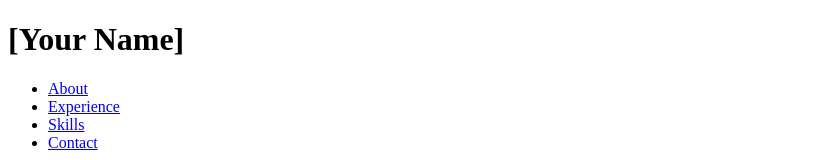
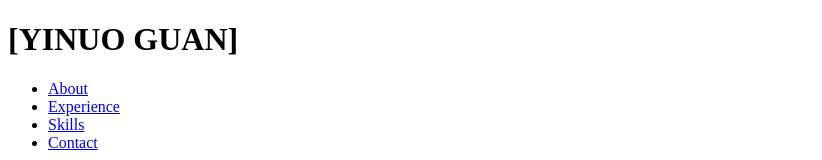
Before and after one commit to gxlcsgithub/inoa, a plain HTML site: page Shared/Resume.html in a window 1280 px wide. Shown: the top 160 px of the page, without its empty margins (0-822 px from the left). Drawn offline with Linux system fonts and the light colour scheme.

Commit message:
20230303 Final

```diff
--- a/Shared/Resume.html
+++ b/Shared/Resume.html
@@ -7,7 +7,7 @@
   </head>
   <body>
     <header>
-      <h1>[Your Name]</h1>
+      <h1>[YINUO GUAN]</h1>
       <nav>
         <ul>
           <li><a href="#">About</a></li>
```
Also changed, not shown: index.html (+1 -1 lines), 2 other files.
